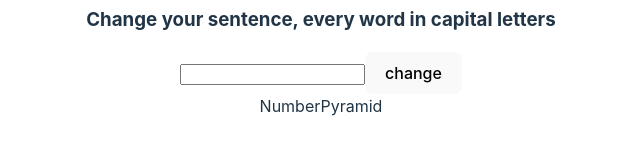
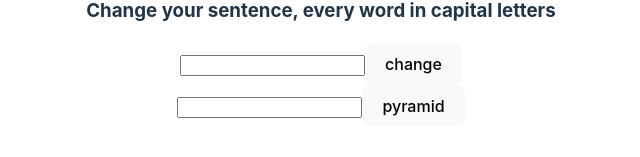
Before and after one commit to Aluonam/pt_v12_prueba4, a React (Vite) app: page / in a window 1280 px wide. Shown: the part 419-576 px from the top of the page, without its empty margins (319-959 px from the left). Built offline with nearby package versions, Linux system fonts and the light colour scheme; no server answers.

Commit message:
feat console.log triangle

```diff
--- a/src/components/numberPyramid/NumberPyramid.tsx
+++ b/src/components/numberPyramid/NumberPyramid.tsx
@@ -1,7 +1,23 @@
+import { useState } from "react"
 
 const NumberPyramid = () => {
+
+    const [userNumber, setUserNumber] = useState<number>(3)
+
+    const convertPyramid = ()=>{
+        for(let i = 0; i <= userNumber; i++){
+            for(let x=0; x<i; x++){
+                console.log(i)
+            }
+            document.write('<br>')
+        }
+    }
   return (
-    <div>NumberPyramid</div>
+    <>
+    <input type="number" onChange={(e)=>{setUserNumber(parseInt(e.target.value))}}></input>
+    <button onClick={()=>{convertPyramid()}}>pyramid</button>
+    <div id="testnovia"></div>
+    </>
   )
 }
 
```
